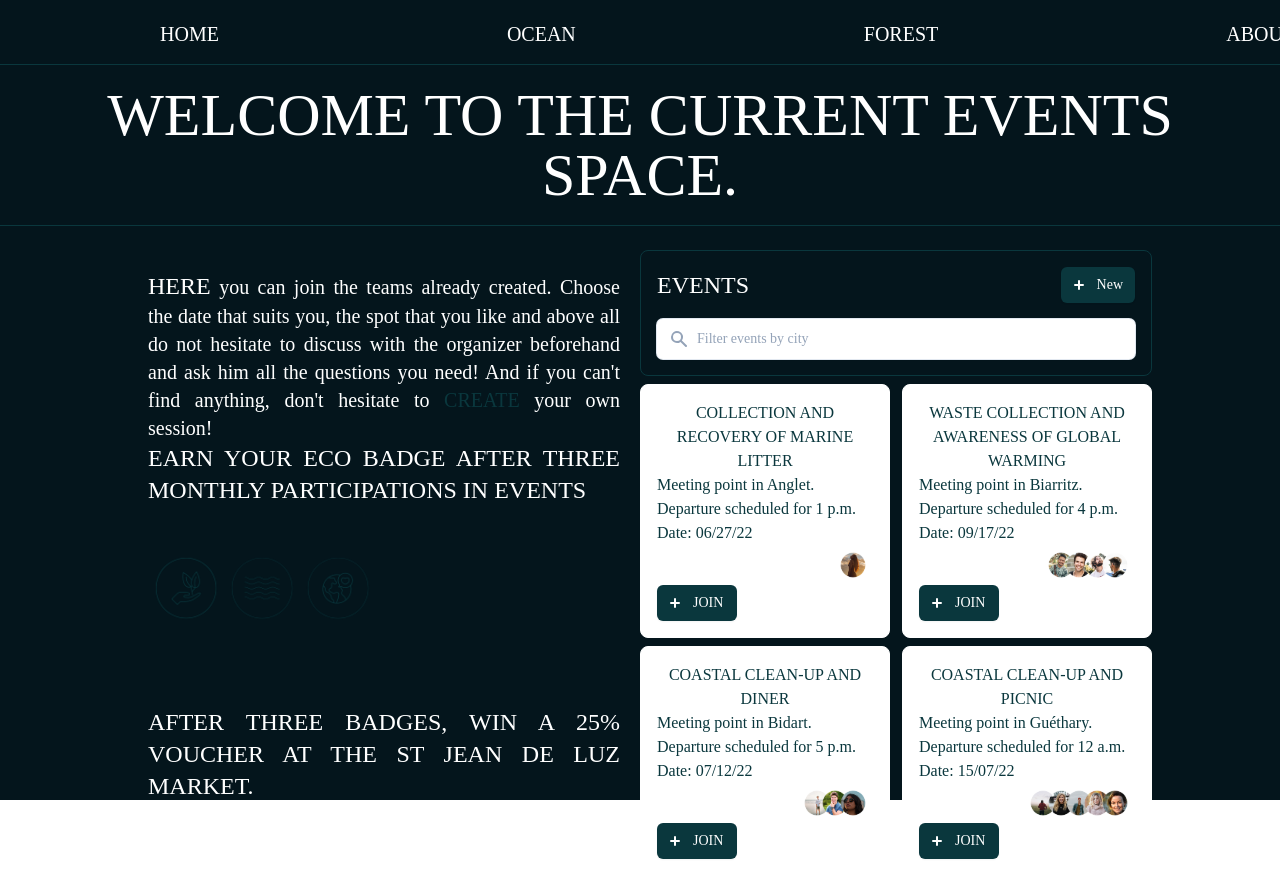
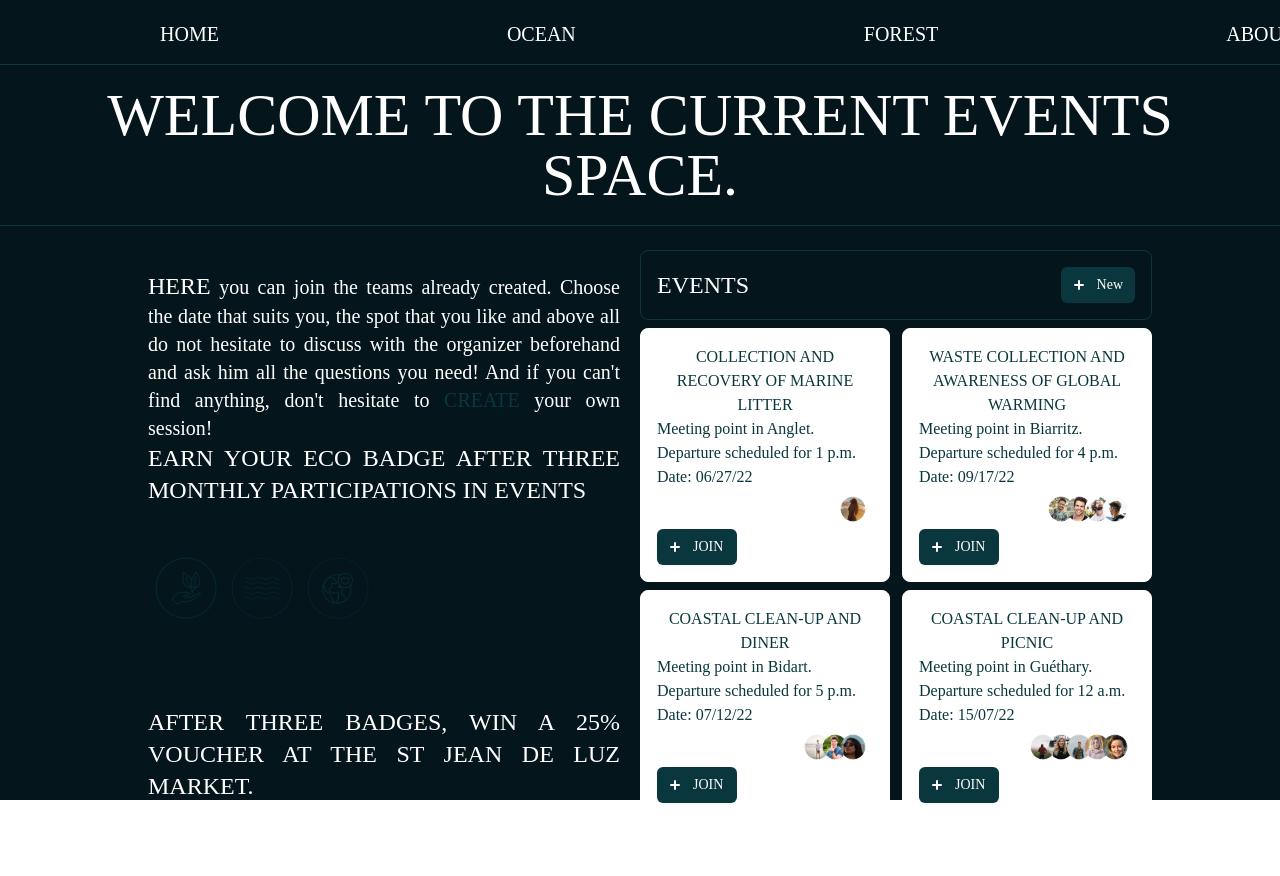
Before and after one commit to nahabee/AGIBASK, a React (Vite) app: page /#/OceanJoinEvent in a window 1280 px wide. After the commit the page ends 822 px from the top, so only its background shows below. Built offline with nearby package versions, Linux system fonts and the light colour scheme; a web font is replaced by a local one.

Commit message:
ready for deployment

```diff
--- a/src/components/FOREST/ForestEventCalendar.jsx
+++ b/src/components/FOREST/ForestEventCalendar.jsx
@@ -24,29 +24,6 @@ const ForestEventCalendar = () => {
             </a>
           </NavLink>
         </div>
-        <form className="group relative sm:hidden ">
-          <svg
-            width="20"
-            height="20"
-            fill="currentColor"
-            className="absolute left-3 top-1/2 -mt-2.5 text-slate-400 pointer-events-none group-focus-within:text-green-forest"
-            aria-hidden="true"
-          >
-            <path
-              fillRule="evenodd"
-              clipRule="evenodd"
-              d="M8 4a4 4 0 100 8 4 4 0 000-8zM2 8a6 6 0 1110.89 3.476l4.817 4.817a1 1 0 01-1.414 1.414l-4.816-4.816A6 6 0 012 8z"
-            />
-          </svg>
-          <div>
-            <input
-              className="focus:ring-2 focus:ring-green-forest focus:outline-none appearance-none w-full text-sm leading-6 text-slate-900 placeholder-slate-400 rounded-md py-2 font-body pl-10 ring-1 ring-slate-200 shadow-sm "
-              type="text"
-              aria-label="Filter events"
-              placeholder="Filter events by city"
-            />
-          </div>
-        </form>
       </header>
       {/* Div parente parente des blocs de projets */}
       <div className="flex gap-3 sm:w-auto sm:mx-6 sm:my-6">
--- a/src/components/OCEAN/OceanEventCalendar.jsx
+++ b/src/components/OCEAN/OceanEventCalendar.jsx
@@ -22,29 +22,6 @@ const OceanEventCalendar = () => {
             </a>
           </NavLink>
         </div>
-        <form className="group relative sm:hidden">
-          <svg
-            width="20"
-            height="20"
-            fill="currentColor"
-            className="absolute left-3 top-1/2 -mt-2.5 text-slate-400 pointer-events-none group-focus-within:text-blue-gold"
-            aria-hidden="true"
-          >
-            <path
-              fillRule="evenodd"
-              clipRule="evenodd"
-              d="M8 4a4 4 0 100 8 4 4 0 000-8zM2 8a6 6 0 1110.89 3.476l4.817 4.817a1 1 0 01-1.414 1.414l-4.816-4.816A6 6 0 012 8z"
-            />
-          </svg>
-          <div>
-            <input
-              className="focus:ring-2 focus:ring-blue-gold focus:outline-none appearance-none w-full text-sm leading-6 text-slate-900 placeholder-slate-400 rounded-md py-2 font-body pl-10 ring-1 ring-slate-200 shadow-sm"
-              type="text"
-              aria-label="Filter events"
-              placeholder="Filter events by city"
-            />
-          </div>
-        </form>
       </header>
       {/* Div parente parente des blocs de projets */}
       <div className="flex gap-3 ">
```
